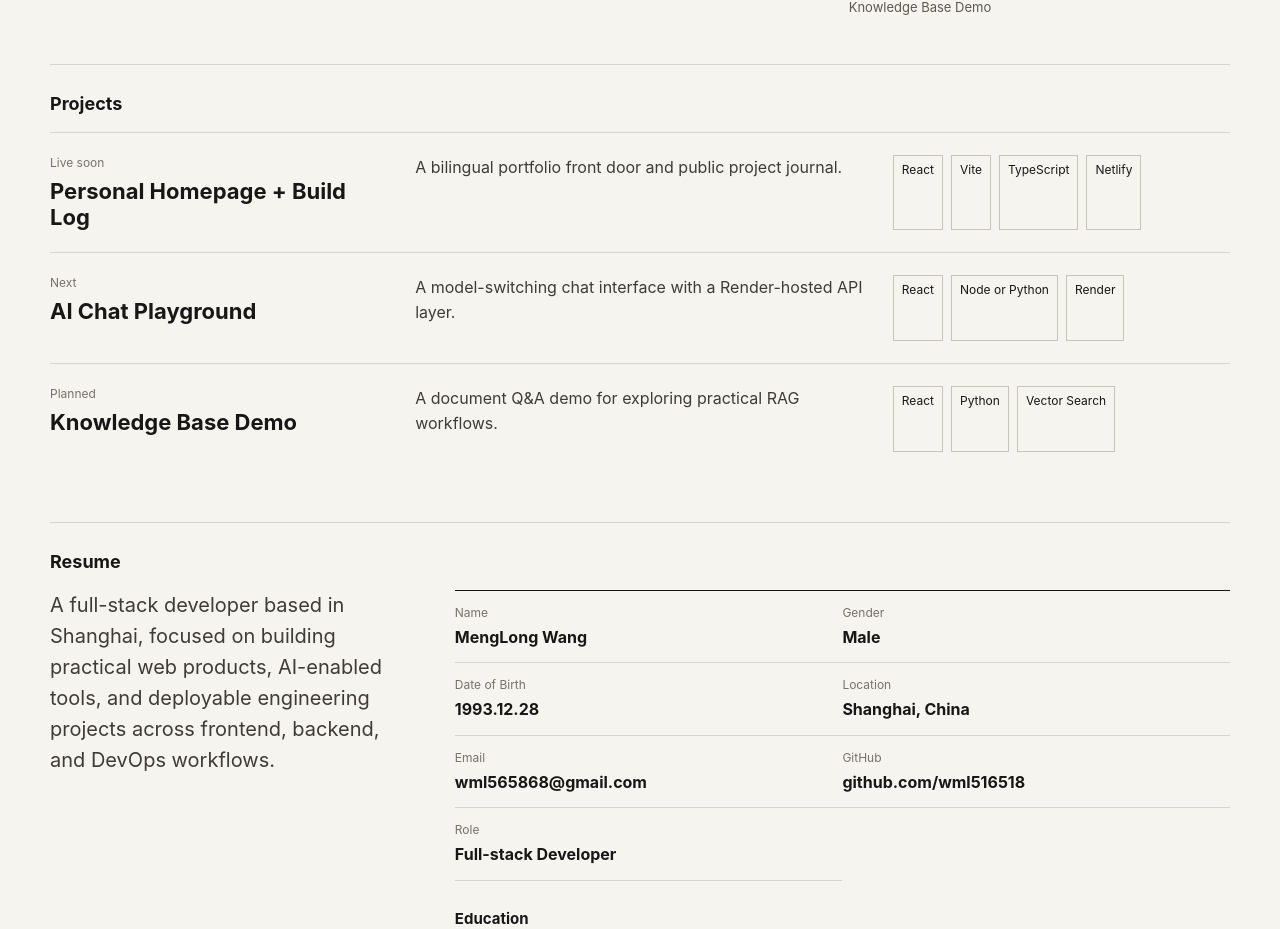
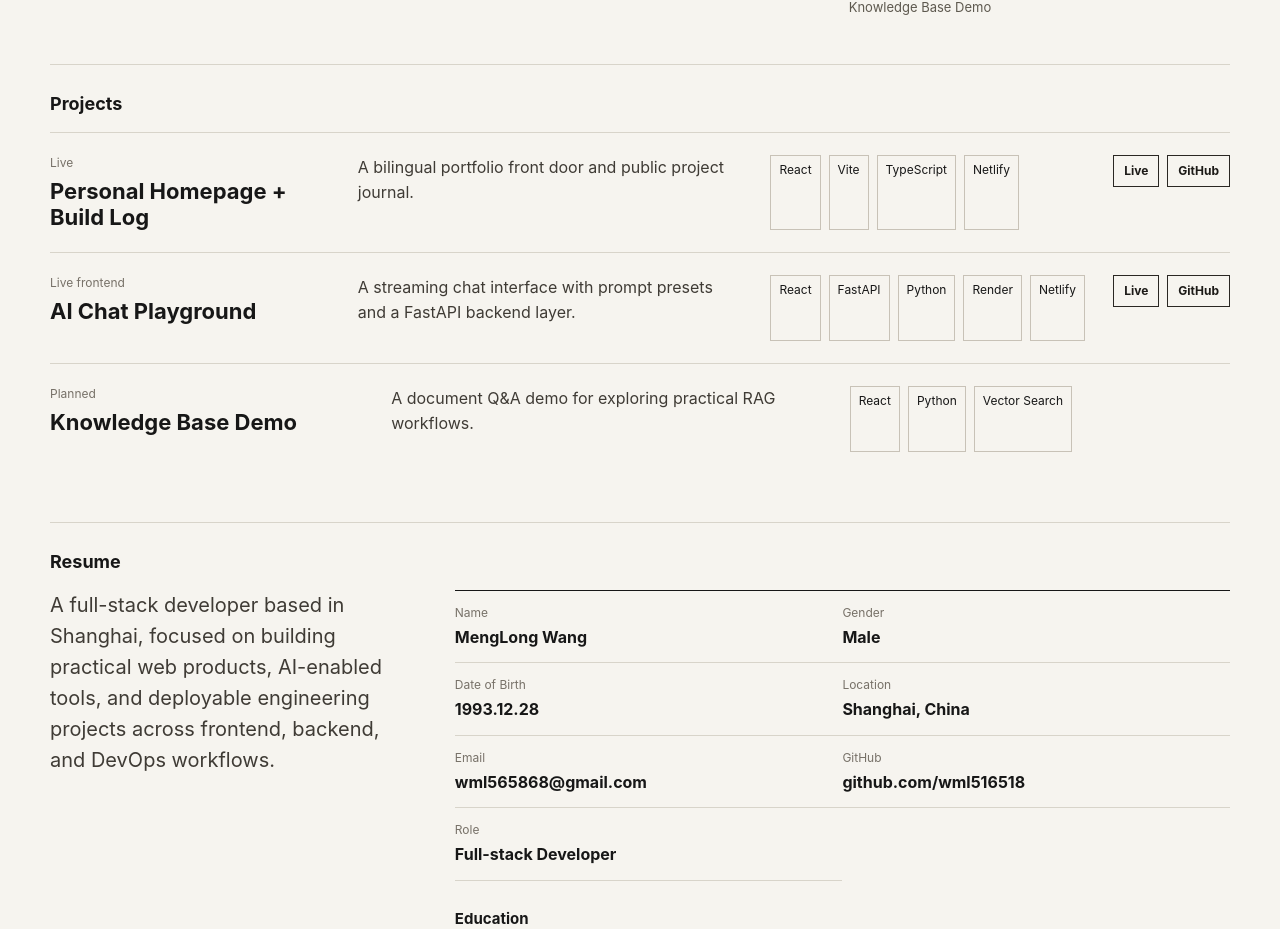
Before and after one commit to wml516518/menglong-build-log, a React (Vite) app: page / in a window 1280 px wide. Shown: the part 780-1709 px from the top of the page. Built offline with nearby package versions, Linux system fonts and the light colour scheme.

Commit message:
feat: link ai chat playground

```diff
--- a/src/App.tsx
+++ b/src/App.tsx
@@ -95,6 +95,18 @@ function App() {
                   <li key={item}>{item}</li>
                 ))}
               </ul>
+              <div className="project-links">
+                {project.liveUrl ? (
+                  <a href={project.liveUrl} target="_blank" rel="noreferrer">
+                    Live
+                  </a>
+                ) : null}
+                {project.githubUrl ? (
+                  <a href={project.githubUrl} target="_blank" rel="noreferrer">
+                    GitHub
+                  </a>
+                ) : null}
+              </div>
             </article>
           ))}
         </div>
--- a/src/content.ts
+++ b/src/content.ts
@@ -302,19 +302,19 @@ export const content: Record<Language, SiteContent> = {
     projects: [
       {
         title: 'Personal Homepage + Build Log',
-        status: 'Live soon',
+        status: 'Live',
         summary: 'A bilingual portfolio front door and public project journal.',
         stack: ['React', 'Vite', 'TypeScript', 'Netlify'],
-        githubUrl: '',
-        liveUrl: ''
+        githubUrl: 'https://github.com/wml516518/menglong-build-log',
+        liveUrl: 'https://menglong-build-log.netlify.app'
       },
       {
         title: 'AI Chat Playground',
-        status: 'Next',
-        summary: 'A model-switching chat interface with a Render-hosted API layer.',
-        stack: ['React', 'Node or Python', 'Render'],
-        githubUrl: '',
-        liveUrl: ''
+        status: 'Live frontend',
+        summary: 'A streaming chat interface with prompt presets and a FastAPI backend layer.',
+        stack: ['React', 'FastAPI', 'Python', 'Render', 'Netlify'],
+        githubUrl: 'https://github.com/wml516518/ai-chat-playground',
+        liveUrl: 'https://ai-chat-playground-menglong.netlify.app'
       },
       {
         title: 'Knowledge Base Demo',
@@ -547,19 +547,19 @@ export const content: Record<Language, SiteContent> = {
     projects: [
       {
         title: '个人主页 + 构建日志',
-        status: '即将上线',
+        status: '已上线',
         summary: '一个中英双语的作品入口和公开项目记录。',
         stack: ['React', 'Vite', 'TypeScript', 'Netlify'],
-        githubUrl: '',
-        liveUrl: ''
+        githubUrl: 'https://github.com/wml516518/menglong-build-log',
+        liveUrl: 'https://menglong-build-log.netlify.app'
       },
       {
         title: 'AI Chat Playground',
-        status: '下一个',
-        summary: '支持模型切换的聊天界面，并使用 Render 部署后端 API。',
-        stack: ['React', 'Node 或 Python', 'Render'],
-        githubUrl: '',
-        liveUrl: ''
+        status: '前端已上线',
+        summary: '带 Prompt 预设和 FastAPI 后端层的流式 AI 聊天界面。',
+        stack: ['React', 'FastAPI', 'Python', 'Render', 'Netlify'],
+        githubUrl: 'https://github.com/wml516518/ai-chat-playground',
+        liveUrl: 'https://ai-chat-playground-menglong.netlify.app'
       },
       {
         title: '知识库问答 Demo',
--- a/src/styles.css
+++ b/src/styles.css
@@ -215,7 +215,7 @@ h1 {
 
 .project-row {
   display: grid;
-  grid-template-columns: 0.9fr 1.2fr 0.9fr;
+  grid-template-columns: 0.8fr 1.1fr 0.9fr auto;
   gap: 28px;
   border-top: 1px solid #d8d4ca;
   padding: 22px 0;
@@ -244,6 +244,23 @@ h1 {
   border: 1px solid #c8c2b7;
   font-size: 12px;
   padding: 6px 8px;
+}
+
+.project-links {
+  display: flex;
+  gap: 8px;
+  justify-content: flex-end;
+}
+
+.project-links a {
+  border: 1px solid #2a2723;
+  color: #1c1a17;
+  font-size: 12px;
+  font-weight: 700;
+  height: 32px;
+  line-height: 30px;
+  padding: 0 10px;
+  text-decoration: none;
 }
 
 .two-column {
@@ -489,6 +506,10 @@ h1 {
     grid-template-columns: 1fr;
   }
 
+  .project-links {
+    justify-content: flex-start;
+  }
+
   .resume-facts,
   .skill-groups {
     grid-template-columns: 1fr;
```
